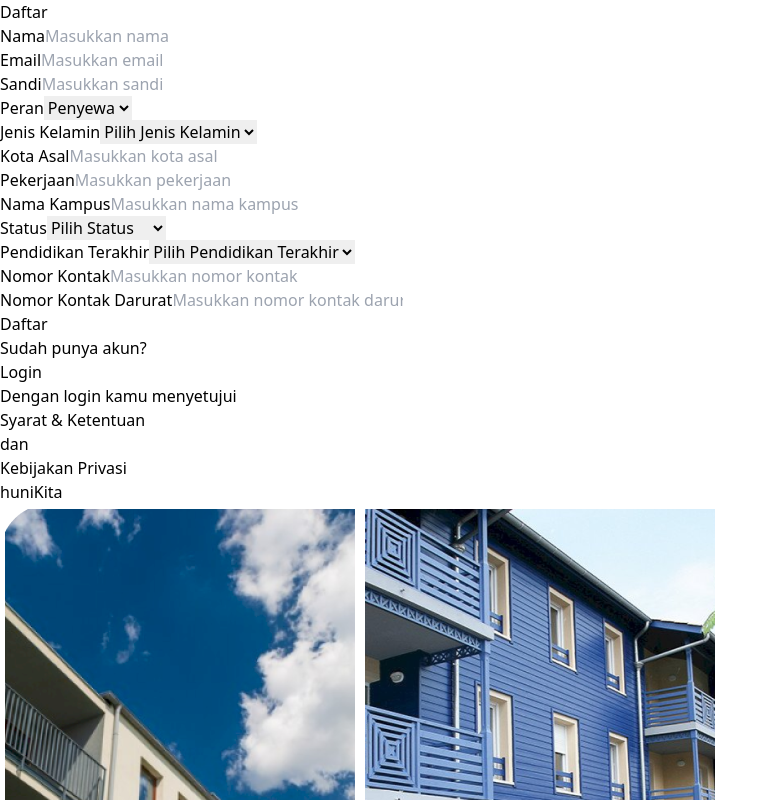
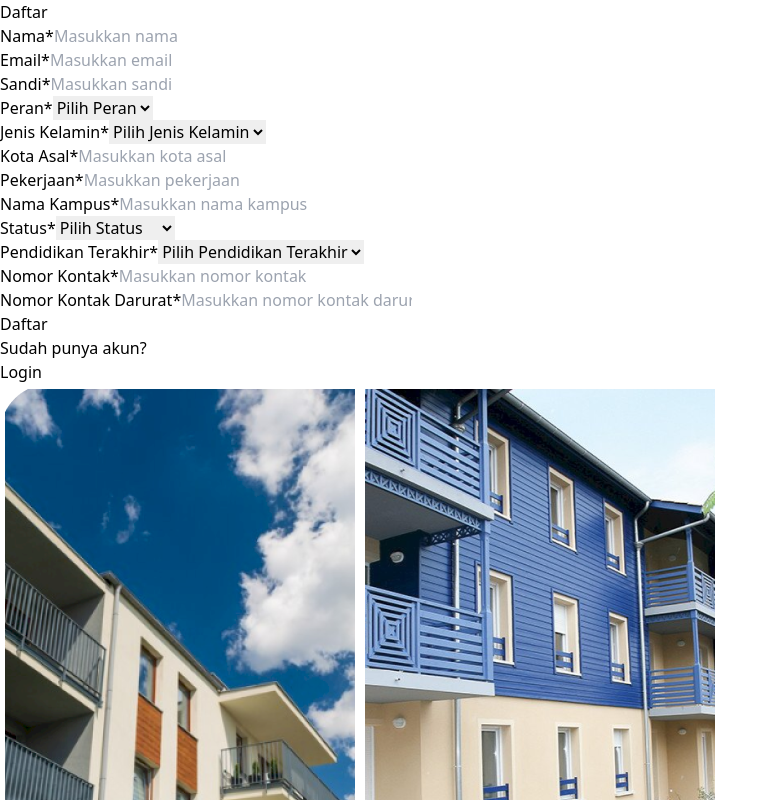
Before and after one commit to alfiannnas/hunikita, a React (Vite) app in the folder frontend/: page /register in a window 1280 px wide. Shown: the top 800 px of the page, without its empty margins (0-778 px from the left). Built offline with nearby package versions, Linux system fonts and the light colour scheme.

Commit message:
feat(register-page): update register page fe

```diff
--- /dev/null
+++ b/frontend/src/components/Select.jsx
@@ -0,0 +1,53 @@
+import React from "react";
+
+export function Select({
+  label,
+  options,
+  value,
+  onChange,
+  error,
+  required = false,
+  className = "",
+  name,
+  placeholder
+}) {
+  return (
+    <div className="w-full">
+      {label && (
+        <label className="block text-sm font-medium text-gray-700 mb-1">
+          {label}
+          {required && <span className="text-red-500 ml-1">*</span>}
+        </label>
+      )}
+      <select
+        name={name}
+        value={value || ""}
+        onChange={onChange}
+        required={required}
+        className={`
+          w-full px-3 py-2
+          border border-gray-300 rounded-lg
+          focus:ring-2 focus:ring-blue-500 focus:border-blue-500
+          outline-none transition-all duration-200
+          bg-white
+          ${error ? 'border-red-500' : ''}
+          ${className}
+        `}
+      >
+        {placeholder && (
+          <option value="" disabled>
+            {placeholder}
+          </option>
+        )}
+        {options.map((option) => (
+          <option key={option.value} value={option.value}>
+            {option.label}
+          </option>
+        ))}
+      </select>
+      {error && (
+        <p className="mt-1 text-sm text-red-500">{error}</p>
+      )}
+    </div>
+  );
+}
--- a/frontend/src/pages/Register.jsx
+++ b/frontend/src/pages/Register.jsx
@@ -3,13 +3,15 @@ import { useSelector } from "react-redux"
 import { API } from "../constant";
 import { Link, useNavigate } from "react-router-dom";
 import axios from "axios";
+import { Input } from "../components/Input";
+import { Select } from "../components/Select";
 
 const Register = () => {
   const [values, setValues] = useState({
     name: "",
     email: "",
     password: "",
-    role: "Penyewa",
+    role: "",
     jenis_kelamin: "",
     kota_asal: "",
     pekerjaan: "",
@@ -47,6 +49,31 @@ const Register = () => {
     });
   };
 
+  const roleOptions = [
+    { value: "Penyewa", label: "Penyewa" },
+    { value: "Pemilik", label: "Pemilik" }
+  ];
+
+  const jenisKelaminOptions = [
+    { value: "Laki-laki", label: "Laki-laki" },
+    { value: "Perempuan", label: "Perempuan" }
+  ];
+
+  const statusOptions = [
+    { value: "Belum Kawin", label: "Belum Kawin" },
+    { value: "Sudah Kawin", label: "Sudah Kawin" }
+  ];
+
+  const pendidikanOptions = [
+    { value: "SD", label: "SD" },
+    { value: "SMP", label: "SMP" },
+    { value: "SMA/SMK", label: "SMA/SMK" },
+    { value: "D3", label: "D3" },
+    { value: "S1", label: "S1" },
+    { value: "S2", label: "S2" },
+    { value: "S3", label: "S3" }
+  ];
+
   return (
     <div className="w-full h-screen flex item-start">
       <div className="w-1/2 h-full bg-[#FFFFFF] flex flex-col p-5 justify-between font-Poppins">
@@ -57,204 +84,144 @@ const Register = () => {
             </h1>
 
             <form className="mt-9" onSubmit={handleSubmit}>
-              <div>
-                <label className="font-semibold block text-gray-700">
-                  Nama
-                </label>
-                <input
-                  type="text"
-                  name="nama"
-                  placeholder="Masukkan nama"
-                  onChange={(e) =>
-                    setValues({ ...values, name: e.target.value })
-                  }
-                  className="w-full px-1.5 py-1.5 bg-gray-200 border focus:border-blue-500 focus:bg-white focus:outline-none rounded-lg"
+              <Input
+                label="Nama"
+                name="nama"
+                placeholder="Masukkan nama"
+                value={values.name}
+                onChange={(e) => setValues({ ...values, name: e.target.value })}
+                required
+              />
+
+              <div className="mt-2">
+                <Input
+                  label="Email"
+                  type="email"
+                  name="email"
+                  placeholder="Masukkan email"
+                  value={values.email}
+                  onChange={(e) => setValues({ ...values, email: e.target.value })}
+                  required
                 />
               </div>
 
               <div className="mt-2">
-                <label className="font-semibold block text-gray-700">
-                  Email
-                </label>
-                <input
-                  type="email"
-                  name="email"
-                  placeholder="Masukkan email"
-                  onChange={(e) =>
-                    setValues({ ...values, email: e.target.value })
-                  }
-                  className="w-full px-1.5 py-1.5 bg-gray-200 border focus:border-blue-500 focus:bg-white focus:outline-none rounded-lg"
+                <Input
+                  label="Sandi"
+                  type="password"
+                  name="password"
+                  placeholder="Masukkan sandi"
+                  value={values.password}
+                  onChange={(e) => setValues({ ...values, password: e.target.value })}
+                  required
                 />
               </div>
 
               <div className="mt-2">
-                <label className="font-semibold block text-gray-700">
-                  Sandi
-                </label>
-                <input
-                  type="password"
-                  name="password"
-                  placeholder="Masukkan sandi"
-                  onChange={(e) =>
-                    setValues({ ...values, password: e.target.value })
-                  }
-                  className="w-full px-1.5 py-1.5 bg-gray-200 border focus:border-blue-500 focus:bg-white focus:outline-none rounded-lg"
+                <Select
+                  label="Peran"
+                  name="role"
+                  options={roleOptions}
+                  value={values.role}
+                  onChange={(e) => setValues({ ...values, role: e.target.value })}
+                  placeholder="Pilih Peran"
+                  required
                 />
               </div>
 
               <div className="mt-2">
-                <label className="font-semibold block text-gray-700">
-                  Peran
-                </label>
-                <select
-                  name="role"
-                  onChange={(e) =>
-                    setValues({ ...values, role: e.target.value })
-                  }
-                  className="w-full px-1.5 py-1.5 bg-gray-200 border focus:border-blue-500 focus:bg-white focus:outline-none rounded-lg"
-                  value={values.role}
-                >
-                  <option value="Penyewa">Penyewa</option>
-                  <option value="Pemilik">Pemilik</option>
-                </select>
-              </div>
-
-              <div className="mt-2">
-                <label className="font-semibold block text-gray-700">
-                  Jenis Kelamin
-                </label>
-                <select
+                <Select
+                  label="Jenis Kelamin"
                   name="jenis_kelamin"
-                  onChange={(e) =>
-                    setValues({ ...values, jenis_kelamin: e.target.value })
-                  }
-                  className="w-full px-1.5 py-1.5 bg-gray-200 border focus:border-blue-500 focus:bg-white focus:outline-none rounded-lg"
+                  options={jenisKelaminOptions}
                   value={values.jenis_kelamin}
-                >
-                  <option value="">Pilih Jenis Kelamin</option>
-                  <option value="Laki-laki">Laki-laki</option>
-                  <option value="Perempuan">Perempuan</option>
-                </select>
-              </div>
-
-              <div className="mt-2">
-                <label className="font-semibold block text-gray-700">
-                  Kota Asal
-                </label>
-                <input
-                  type="text"
-                  name="kota_asal"
-                  placeholder="Masukkan kota asal"
-                  onChange={(e) =>
-                    setValues({ ...values, kota_asal: e.target.value })
-                  }
-                  className="w-full px-1.5 py-1.5 bg-gray-200 border focus:border-blue-500 focus:bg-white focus:outline-none rounded-lg"
+                  onChange={(e) => setValues({ ...values, jenis_kelamin: e.target.value })}
+                  placeholder="Pilih Jenis Kelamin"
+                  required
                 />
               </div>
 
               <div className="mt-2">
-                <label className="font-semibold block text-gray-700">
-                  Pekerjaan
-                </label>
-                <input
-                  type="text"
-                  name="pekerjaan"
-                  placeholder="Masukkan pekerjaan"
-                  onChange={(e) =>
-                    setValues({ ...values, pekerjaan: e.target.value })
-                  }
-                  className="w-full px-1.5 py-1.5 bg-gray-200 border focus:border-blue-500 focus:bg-white focus:outline-none rounded-lg"
+                <Input
+                  label="Kota Asal"
+                  name="kota_asal"
+                  placeholder="Masukkan kota asal"
+                  value={values.kota_asal}
+                  onChange={(e) => setValues({ ...values, kota_asal: e.target.value })}
+                  required
                 />
               </div>
 
               <div className="mt-2">
-                <label className="font-semibold block text-gray-700">
-                  Nama Kampus
-                </label>
-                <input
-                  type="text"
-                  name="nama_kampus"
-                  placeholder="Masukkan nama kampus"
-                  onChange={(e) =>
-                    setValues({ ...values, nama_kampus: e.target.value })
-                  }
-                  className="w-full px-1.5 py-1.5 bg-gray-200 border focus:border-blue-500 focus:bg-white focus:outline-none rounded-lg"
+                <Input
+                  label="Pekerjaan"
+                  name="pekerjaan"
+                  placeholder="Masukkan pekerjaan"
+                  value={values.pekerjaan}
+                  onChange={(e) => setValues({ ...values, pekerjaan: e.target.value })}
+                  required
                 />
               </div>
 
               <div className="mt-2">
-                <label className="font-semibold block text-gray-700">
-                  Status
-                </label>
-                <select
-                  name="status"
-                  onChange={(e) =>
-                    setValues({ ...values, status: e.target.value })
-                  }
-                  className="w-full px-1.5 py-1.5 bg-gray-200 border focus:border-blue-500 focus:bg-white focus:outline-none rounded-lg"
-                  value={values.status}
-                >
-                  <option value="">Pilih Status</option>
-                  <option value="Belum Kawin">Belum Kawin</option>
-                  <option value="Sudah Kawin">Sudah Kawin</option>
-                </select>
-              </div>
-
-              <div className="mt-2">
-                <label className="font-semibold block text-gray-700">
-                  Pendidikan Terakhir
-                </label>
-                <select
-                  name="pendidikan_terakhir"
-                  onChange={(e) =>
-                    setValues({ ...values, pendidikan_terakhir: e.target.value })
-                  }
-                  className="w-full px-1.5 py-1.5 bg-gray-200 border focus:border-blue-500 focus:bg-white focus:outline-none rounded-lg"
-                  value={values.pendidikan_terakhir}
-                >
-                  <option value="">Pilih Pendidikan Terakhir</option>
-                  <option value="SD">SD</option>
-                  <option value="SMP">SMP</option>
-                  <option value="SMA/SMK">SMA/SMK</option>
-                  <option value="D3">D3</option>
-                  <option value="S1">S1</option>
-                  <option value="S2">S2</option>
-                  <option value="S3">S3</option>
-                </select>
-              </div>
-
-              <div className="mt-2">
-                <label className="font-semibold block text-gray-700">
-                  Nomor Kontak
-                </label>
-                <input
-                  type="text"
-                  name="no_kontak"
-                  placeholder="Masukkan nomor kontak"
-                  onChange={(e) =>
-                    setValues({ ...values, no_kontak: e.target.value })
-                  }
-                  className="w-full px-1.5 py-1.5 bg-gray-200 border focus:border-blue-500 focus:bg-white focus:outline-none rounded-lg"
+                <Input
+                  label="Nama Kampus"
+                  name="nama_kampus"
+                  placeholder="Masukkan nama kampus"
+                  value={values.nama_kampus}
+                  onChange={(e) => setValues({ ...values, nama_kampus: e.target.value })}
+                  required
                 />
               </div>
 
               <div className="mt-2">
-                <label className="font-semibold block text-gray-700">
-                  Nomor Kontak Darurat
-                </label>
-                <input
-                  type="text"
+                <Select
+                  label="Status"
+                  name="status"
+                  options={statusOptions}
+                  value={values.status}
+                  onChange={(e) => setValues({ ...values, status: e.target.value })}
+                  placeholder="Pilih Status"
+                  required
+                />
+              </div>
+
+              <div className="mt-2">
+                <Select
+                  label="Pendidikan Terakhir"
+                  name="pendidikan_terakhir"
+                  options={pendidikanOptions}
+                  value={values.pendidikan_terakhir}
+                  onChange={(e) => setValues({ ...values, pendidikan_terakhir: e.target.value })}
+                  placeholder="Pilih Pendidikan Terakhir"
+                  required
+                />
+              </div>
+
+              <div className="mt-2">
+                <Input
+                  label="Nomor Kontak"
+                  name="no_kontak"
+                  placeholder="Masukkan nomor kontak"
+                  value={values.no_kontak}
+                  onChange={(e) => setValues({ ...values, no_kontak: e.target.value })}
+                  required
+                />
+              </div>
+
+              <div className="mt-2">
+                <Input
+                  label="Nomor Kontak Darurat"
                   name="no_kontak_darurat"
                   placeholder="Masukkan nomor kontak darurat"
-                  onChange={(e) =>
-                    setValues({ ...values, no_kontak_darurat: e.target.value })
-                  }
-                  className="w-full px-1.5 py-1.5 bg-gray-200 border focus:border-blue-500 focus:bg-white focus:outline-none rounded-lg"
+                  value={values.no_kontak_darurat}
+                  onChange={(e) => setValues({ ...values, no_kontak_darurat: e.target.value })}
+                  required
                 />
               </div>
 
               <button
-                className="w-full block bg-blue-500 hover:bg-blue-400 px-1.5 py-1.5 mt-5 rounded-lg font-semibold text-white font-Poppins focus:bg-blue-400 focus:outline-none"
+                className="w-full block bg-blue-500 hover:bg-blue-400 px-1.5 py-1.5 mt-5 rounded-lg font-semibold text-white font-Poppins focus:bg-blue-400 focus:outline-none transition duration-200"
                 type="submit"
               >
                 Daftar
@@ -266,28 +233,6 @@ const Register = () => {
               <Link to="/login">
                 <p className="text-blue-500">Login</p>
               </Link>
-            </div>
-
-            <div className="mt-6">
-              <div className="flex items-center justify-center gap-1">
-                Dengan login kamu menyetujui
-                <Link to="/syaratketentuan">
-                  <p className="text-blue-500 hover:text-blue-700">
-                    {" "}
-                    Syarat & Ketentuan{" "}
-                  </p>
-                </Link>
-                <p> dan</p>
-              </div>
-              <div className="flex items-center justify-center gap-1">
-                <Link to="/kebijakanprivasi">
-                  <p className="text-blue-500 hover:text-blue-700">
-                    {" "}
-                    Kebijakan Privasi
-                  </p>
-                </Link>
-                <p> huniKita</p>
-              </div>
             </div>
           </div>
         </div>
```
